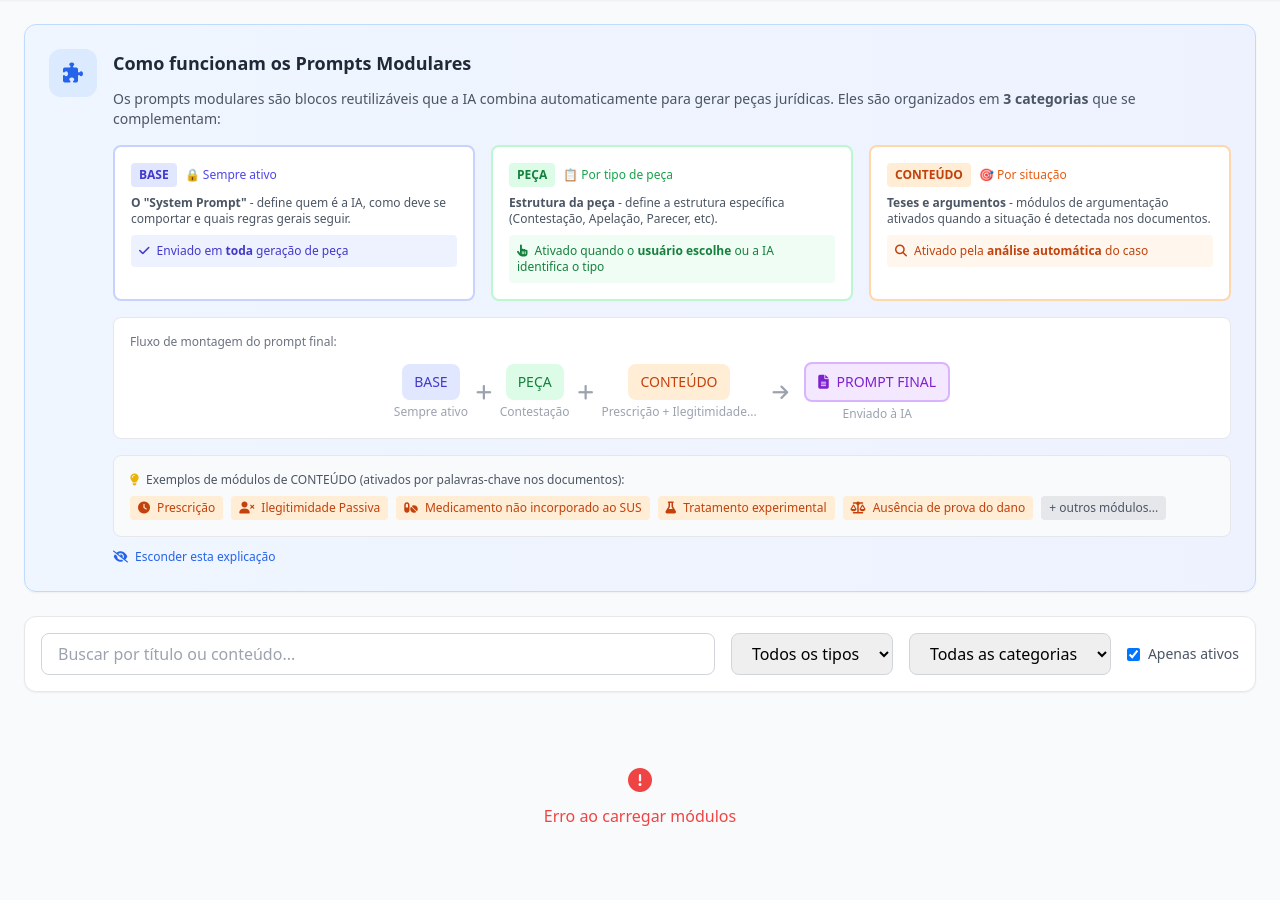
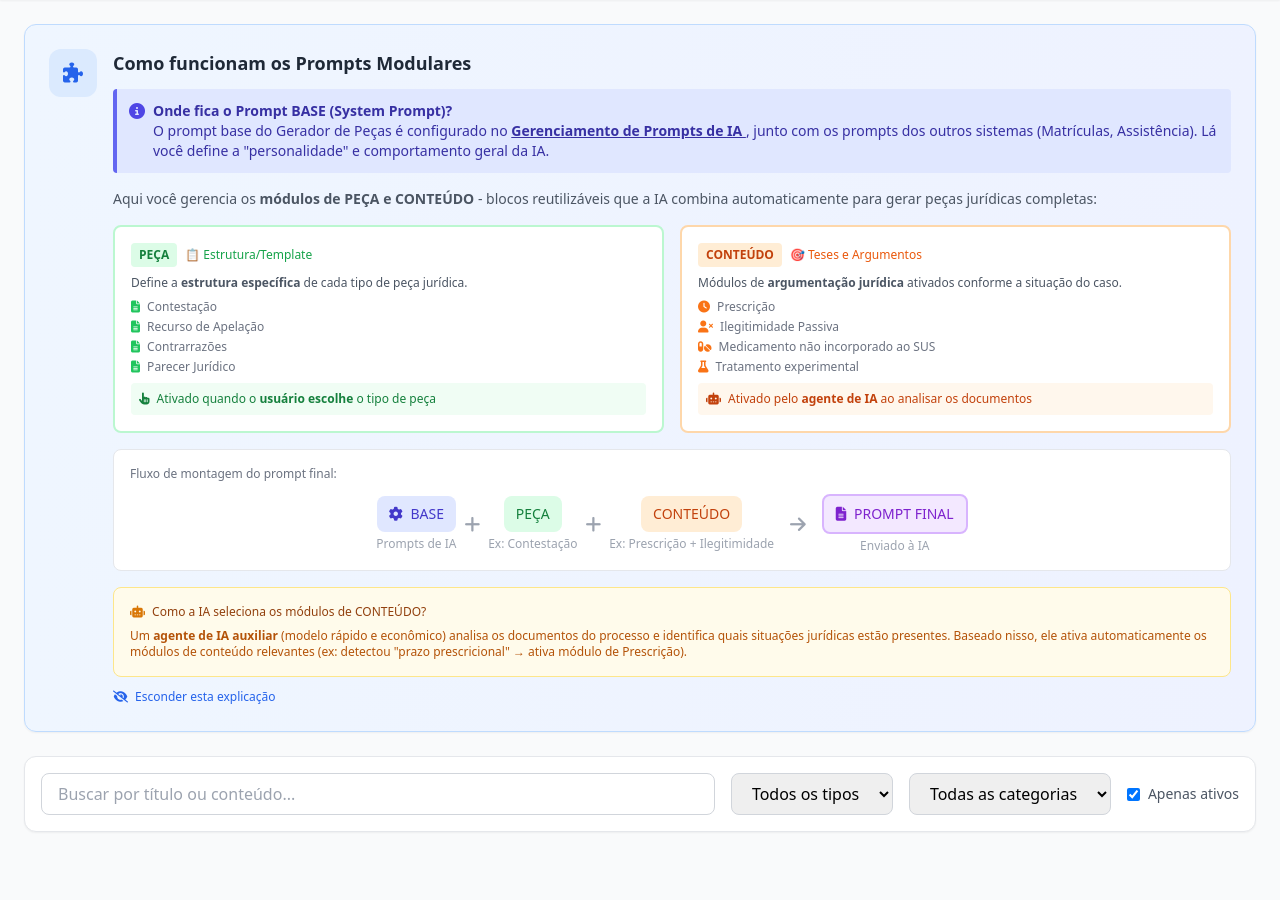
Before and after one commit to Cruellest/painel_pj, a FastAPI app: page /admin/prompts-modulos in a window 1280 px wide. Shown: the part 81-981 px from the top of the page. Before the commit the page ends 907 px from the top, so only its background shows below. Run offline with FastAPI, Linux system fonts and the light colour scheme; some libraries are stand-ins or nearby versions.

Commit message:
Unifica sistema de prompts: BASE fica em Prompts de IA, Modulares apenas PEÇA e CONTEÚDO

```diff
--- a/admin/router_prompts.py
+++ b/admin/router_prompts.py
@@ -176,8 +176,8 @@ async def listar_tipos(
     current_user: User = Depends(get_current_active_user),
     db: Session = Depends(get_db)
 ):
-    """Lista todos os tipos de módulos"""
-    return ["base", "peca", "conteudo"]
+    """Lista todos os tipos de módulos (sem 'base' - o base fica em Prompts de IA)"""
+    return ["peca", "conteudo"]
 
 
 # ==========================================
--- a/frontend/templates/admin_prompts_modulos.html
+++ b/frontend/templates/admin_prompts_modulos.html
@@ -65,37 +65,45 @@
                     <h3 class="text-lg font-semibold text-gray-800 mb-3">
                         Como funcionam os Prompts Modulares
                     </h3>
+
+                    <!-- Aviso sobre Prompt Base -->
+                    <div class="bg-indigo-100 border-l-4 border-indigo-500 p-3 rounded mb-4">
+                        <div class="flex items-start gap-2">
+                            <i class="fas fa-info-circle text-indigo-600 mt-0.5"></i>
+                            <div class="text-sm text-indigo-800">
+                                <strong>Onde fica o Prompt BASE (System Prompt)?</strong><br>
+                                O prompt base do Gerador de Peças é configurado no
+                                <a href="/admin/prompts-config" class="underline font-semibold hover:text-indigo-900">
+                                    Gerenciamento de Prompts de IA
+                                </a>, junto com os prompts dos outros sistemas (Matrículas, Assistência).
+                                Lá você define a "personalidade" e comportamento geral da IA.
+                            </div>
+                        </div>
+                    </div>
+
                     <p class="text-sm text-gray-600 mb-4">
-                        Os prompts modulares são blocos reutilizáveis que a IA combina automaticamente para gerar peças jurídicas.
-                        Eles são organizados em <strong>3 categorias</strong> que se complementam:
+                        Aqui você gerencia os <strong>módulos de PEÇA e CONTEÚDO</strong> - blocos reutilizáveis que a IA combina
+                        automaticamente para gerar peças jurídicas completas:
                     </p>
 
-                    <div class="grid md:grid-cols-3 gap-4 text-sm">
-                        <!-- BASE -->
-                        <div class="bg-white rounded-lg p-4 border-2 border-indigo-200">
-                            <div class="flex items-center gap-2 mb-2">
-                                <span class="px-2 py-1 bg-indigo-100 text-indigo-700 rounded text-xs font-bold">BASE</span>
-                                <span class="text-indigo-600 text-xs">🔒 Sempre ativo</span>
-                            </div>
-                            <p class="text-gray-600 text-xs mb-2">
-                                <strong>O "System Prompt"</strong> - define quem é a IA, como deve se comportar e quais regras gerais seguir.
-                            </p>
-                            <div class="bg-indigo-50 rounded p-2 text-xs text-indigo-700">
-                                <i class="fas fa-check mr-1"></i> Enviado em <strong>toda</strong> geração de peça
-                            </div>
-                        </div>
-
+                    <div class="grid md:grid-cols-2 gap-4 text-sm">
                         <!-- PEÇA -->
                         <div class="bg-white rounded-lg p-4 border-2 border-green-200">
                             <div class="flex items-center gap-2 mb-2">
                                 <span class="px-2 py-1 bg-green-100 text-green-700 rounded text-xs font-bold">PEÇA</span>
-                                <span class="text-green-600 text-xs">📋 Por tipo de peça</span>
+                                <span class="text-green-600 text-xs">📋 Estrutura/Template</span>
                             </div>
                             <p class="text-gray-600 text-xs mb-2">
-                                <strong>Estrutura da peça</strong> - define a estrutura específica (Contestação, Apelação, Parecer, etc).
+                                Define a <strong>estrutura específica</strong> de cada tipo de peça jurídica.
                             </p>
+                            <ul class="text-xs text-gray-500 space-y-1 mb-2">
+                                <li><i class="fas fa-file-alt mr-1 text-green-500"></i> Contestação</li>
+                                <li><i class="fas fa-file-alt mr-1 text-green-500"></i> Recurso de Apelação</li>
+                                <li><i class="fas fa-file-alt mr-1 text-green-500"></i> Contrarrazões</li>
+                                <li><i class="fas fa-file-alt mr-1 text-green-500"></i> Parecer Jurídico</li>
+                            </ul>
                             <div class="bg-green-50 rounded p-2 text-xs text-green-700">
-                                <i class="fas fa-hand-pointer mr-1"></i> Ativado quando o <strong>usuário escolhe</strong> ou a IA identifica o tipo
+                                <i class="fas fa-hand-pointer mr-1"></i> Ativado quando o <strong>usuário escolhe</strong> o tipo de peça
                             </div>
                         </div>
 
@@ -103,13 +111,19 @@
                         <div class="bg-white rounded-lg p-4 border-2 border-orange-200">
                             <div class="flex items-center gap-2 mb-2">
                                 <span class="px-2 py-1 bg-orange-100 text-orange-700 rounded text-xs font-bold">CONTEÚDO</span>
-                                <span class="text-orange-600 text-xs">🎯 Por situação</span>
+                                <span class="text-orange-600 text-xs">🎯 Teses e Argumentos</span>
                             </div>
                             <p class="text-gray-600 text-xs mb-2">
-                                <strong>Teses e argumentos</strong> - módulos de argumentação ativados quando a situação é detectada nos documentos.
+                                Módulos de <strong>argumentação jurídica</strong> ativados conforme a situação do caso.
                             </p>
+                            <ul class="text-xs text-gray-500 space-y-1 mb-2">
+                                <li><i class="fas fa-clock mr-1 text-orange-500"></i> Prescrição</li>
+                                <li><i class="fas fa-user-times mr-1 text-orange-500"></i> Ilegitimidade Passiva</li>
+                                <li><i class="fas fa-pills mr-1 text-orange-500"></i> Medicamento não incorporado ao SUS</li>
+                                <li><i class="fas fa-flask mr-1 text-orange-500"></i> Tratamento experimental</li>
+                            </ul>
                             <div class="bg-orange-50 rounded p-2 text-xs text-orange-700">
-                                <i class="fas fa-search mr-1"></i> Ativado pela <strong>análise automática</strong> do caso
+                                <i class="fas fa-robot mr-1"></i> Ativado pelo <strong>agente de IA</strong> ao analisar os documentos
                             </div>
                         </div>
                     </div>
@@ -119,18 +133,20 @@
                         <p class="text-xs text-gray-500 mb-3 font-medium">Fluxo de montagem do prompt final:</p>
                         <div class="flex items-center justify-center gap-2 flex-wrap">
                             <div class="flex flex-col items-center">
-                                <div class="px-3 py-2 bg-indigo-100 text-indigo-700 rounded-lg text-sm font-medium">BASE</div>
-                                <span class="text-xs text-gray-400 mt-1">Sempre ativo</span>
+                                <a href="/admin/prompts-config" class="px-3 py-2 bg-indigo-100 text-indigo-700 rounded-lg text-sm font-medium hover:bg-indigo-200 transition-colors">
+                                    <i class="fas fa-cog mr-1"></i> BASE
+                                </a>
+                                <span class="text-xs text-gray-400 mt-1">Prompts de IA</span>
                             </div>
                             <i class="fas fa-plus text-gray-400 text-lg"></i>
                             <div class="flex flex-col items-center">
                                 <div class="px-3 py-2 bg-green-100 text-green-700 rounded-lg text-sm font-medium">PEÇA</div>
-                                <span class="text-xs text-gray-400 mt-1">Contestação</span>
+                                <span class="text-xs text-gray-400 mt-1">Ex: Contestação</span>
                             </div>
                             <i class="fas fa-plus text-gray-400 text-lg"></i>
                             <div class="flex flex-col items-center">
                                 <div class="px-3 py-2 bg-orange-100 text-orange-700 rounded-lg text-sm font-medium">CONTEÚDO</div>
-                                <span class="text-xs text-gray-400 mt-1">Prescrição + Ilegitimidade...</span>
+                                <span class="text-xs text-gray-400 mt-1">Ex: Prescrição + Ilegitimidade</span>
                             </div>
                             <i class="fas fa-arrow-right text-gray-400 text-lg mx-2"></i>
                             <div class="flex flex-col items-center">
@@ -142,32 +158,17 @@
                         </div>
                     </div>
 
-                    <!-- Exemplos de Conteúdo -->
-                    <div class="mt-4 p-4 bg-gray-50 rounded-lg border border-gray-200">
-                        <p class="text-xs text-gray-600 font-medium mb-2">
-                            <i class="fas fa-lightbulb text-yellow-500 mr-1"></i>
-                            Exemplos de módulos de CONTEÚDO (ativados por palavras-chave nos documentos):
+                    <!-- Como a IA seleciona os módulos -->
+                    <div class="mt-4 p-4 bg-amber-50 rounded-lg border border-amber-200">
+                        <p class="text-xs text-amber-800 font-medium mb-2">
+                            <i class="fas fa-robot text-amber-600 mr-1"></i>
+                            Como a IA seleciona os módulos de CONTEÚDO?
                         </p>
-                        <div class="flex flex-wrap gap-2">
-                            <span class="px-2 py-1 bg-orange-100 text-orange-700 rounded text-xs">
-                                <i class="fas fa-clock mr-1"></i> Prescrição
-                            </span>
-                            <span class="px-2 py-1 bg-orange-100 text-orange-700 rounded text-xs">
-                                <i class="fas fa-user-times mr-1"></i> Ilegitimidade Passiva
-                            </span>
-                            <span class="px-2 py-1 bg-orange-100 text-orange-700 rounded text-xs">
-                                <i class="fas fa-pills mr-1"></i> Medicamento não incorporado ao SUS
-                            </span>
-                            <span class="px-2 py-1 bg-orange-100 text-orange-700 rounded text-xs">
-                                <i class="fas fa-flask mr-1"></i> Tratamento experimental
-                            </span>
-                            <span class="px-2 py-1 bg-orange-100 text-orange-700 rounded text-xs">
-                                <i class="fas fa-balance-scale mr-1"></i> Ausência de prova do dano
-                            </span>
-                            <span class="px-2 py-1 bg-gray-200 text-gray-600 rounded text-xs">
-                                + outros módulos...
-                            </span>
-                        </div>
+                        <p class="text-xs text-amber-700">
+                            Um <strong>agente de IA auxiliar</strong> (modelo rápido e econômico) analisa os documentos do processo e
+                            identifica quais situações jurídicas estão presentes. Baseado nisso, ele ativa automaticamente os módulos
+                            de conteúdo relevantes (ex: detectou "prazo prescricional" → ativa módulo de Prescrição).
+                        </p>
                     </div>
 
                     <!-- Toggle para esconder -->
@@ -189,7 +190,6 @@
                 </div>
                 <select id="filtro-tipo" class="px-4 py-2 border border-gray-300 rounded-lg" onchange="filtrarModulos()">
                     <option value="">Todos os tipos</option>
-                    <option value="base">Base</option>
                     <option value="peca">Peça</option>
                     <option value="conteudo">Conteúdo</option>
                 </select>
@@ -236,7 +236,6 @@
                         <div>
                             <label class="block text-sm font-medium text-gray-700 mb-1">Tipo</label>
                             <select id="modulo-tipo" class="w-full px-3 py-2 border border-gray-300 rounded-lg" required>
-                                <option value="base">Base</option>
                                 <option value="peca">Peça</option>
                                 <option value="conteudo">Conteúdo</option>
                             </select>
@@ -456,15 +455,14 @@
             }
 
             // Agrupa por tipo
-            const grupos = { base: [], peca: [], conteudo: [] };
+            const grupos = { peca: [], conteudo: [] };
             modulosCache.forEach(m => {
                 if (grupos[m.tipo]) grupos[m.tipo].push(m);
             });
 
             const tipoLabels = {
-                base: { icon: 'fa-file-code', label: 'Prompt Base', color: 'blue' },
-                peca: { icon: 'fa-file-alt', label: 'Peças', color: 'green' },
-                conteudo: { icon: 'fa-lightbulb', label: 'Conteúdo', color: 'purple' }
+                peca: { icon: 'fa-file-alt', label: 'Peças (Estrutura/Template)', color: 'green' },
+                conteudo: { icon: 'fa-lightbulb', label: 'Conteúdo (Teses e Argumentos)', color: 'orange' }
             };
 
             let html = '';
```
Also changed, not shown: frontend/templates/admin_prompts.html (+14 -1 lines).
